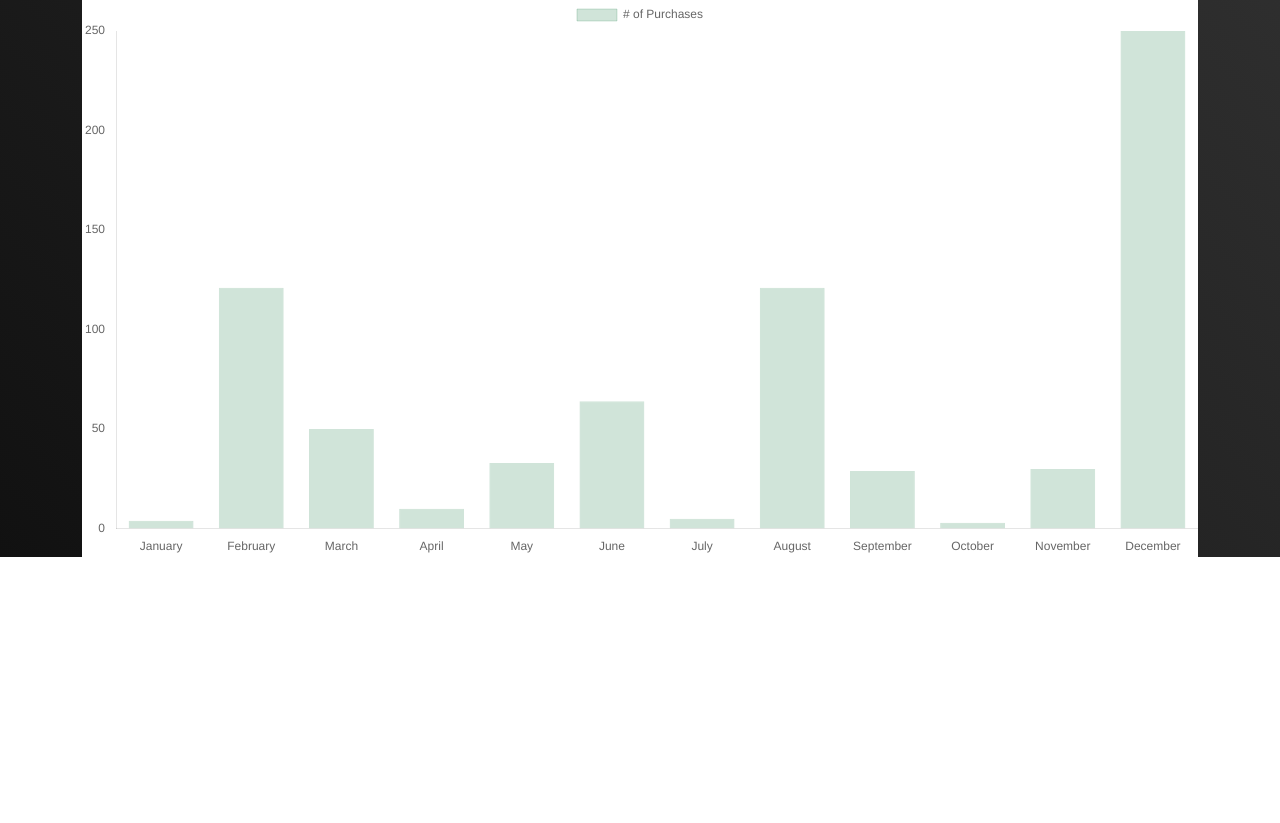
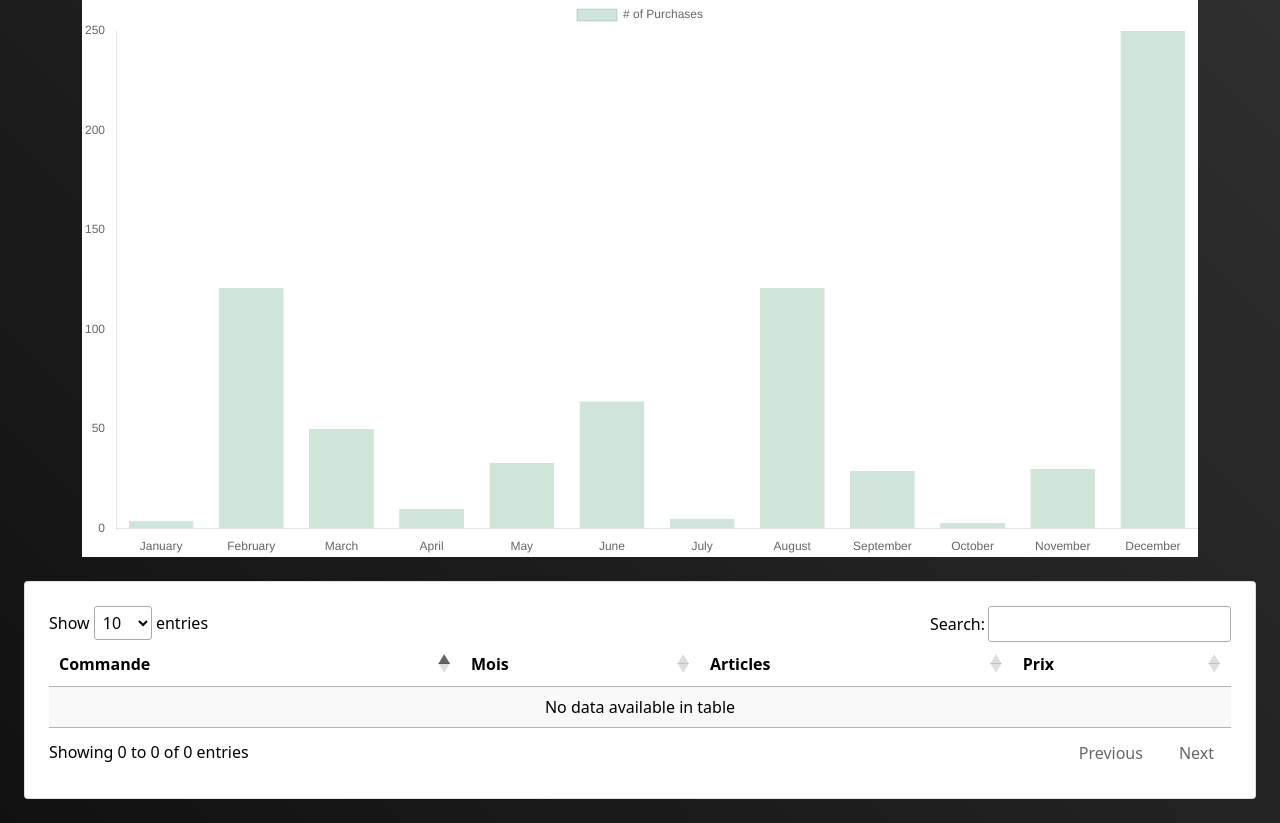
Before and after one commit to Estiennejeremy/T-DAT-901, a Django app: template DataHub/DataHub/templates/DataHub/home.html in a window 1280 px wide. Shown: the part 303-1126 px from the top of the page. Before the commit the page ends 860 px from the top, so only its background shows below. Run offline with Django 3.2, Linux system fonts and the light colour scheme; the template is opened without the code that fills it, so the values that code supplies are empty; some libraries are stand-ins or nearby versions.

Commit message:
datatables ok

```diff
--- a/DataHub/DataHub/templates/DataHub/base.html
+++ b/DataHub/DataHub/templates/DataHub/base.html
@@ -6,10 +6,15 @@
         <title>KaDo</title>
 
         <link rel="stylesheet" type="text/css" href="{% static 'css/style.css' %}"/>
-        <link href="https://cdn.jsdelivr.net/npm/bootstrap@5.1.3/dist/css/bootstrap.min.css" rel="stylesheet" integrity="sha384-1BmE4kWBq78iYhFldvKuhfTAU6auU8tT94WrHftjDbrCEXSU1oBoqyl2QvZ6jIW3" crossorigin="anonymous">
+        <link rel="stylesheet" type="text/css" href="https://cdn.jsdelivr.net/npm/bootstrap@5.1.3/dist/css/bootstrap.min.css" integrity="sha384-1BmE4kWBq78iYhFldvKuhfTAU6auU8tT94WrHftjDbrCEXSU1oBoqyl2QvZ6jIW3" crossorigin="anonymous">
+        <link rel="stylesheet" type="text/css" href="https://cdn.datatables.net/1.10.22/css/jquery.dataTables.css" />
+
+
         <script src="https://cdn.jsdelivr.net/npm/bootstrap@5.1.3/dist/js/bootstrap.bundle.min.js" integrity="sha384-ka7Sk0Gln4gmtz2MlQnikT1wXgYsOg+OMhuP+IlRH9sENBO0LRn5q+8nbTov4+1p" crossorigin="anonymous"></script>
         <script src="https://cdn.jsdelivr.net/npm/chart.js"></script>
         <script src="https://kit.fontawesome.com/35fcad854a.js" crossorigin="anonymous"></script>
+        <script src="https://code.jquery.com/jquery-3.5.1.min.js"></script>
+        <script src="https://cdn.datatables.net/1.10.22/js/jquery.dataTables.min.js"></script>
 
     </head>
 
--- a/DataHub/DataHub/templates/DataHub/home.html
+++ b/DataHub/DataHub/templates/DataHub/home.html
@@ -133,11 +133,51 @@
         </div>
         -->
     </div>
+
+    <div class="card m-4 p-4">
+        <table id="example" class="display" style="width:100%">
+            <thead>
+                <tr>
+                    <th>Commande</th>
+                    <th>Mois</th>
+                    <th>Articles</th>
+                    <th>Prix</th>
+                </tr>
+            </thead>
+            <tbody>
+                {% for commande in commandesClient %}
+                <tr>
+                    <td>{{ commande.TICKET_ID }}</td>
+                    <td>{{ commande.MOIS_VENTE }}</td>
+                    <td>{{ commande.NOMBRE_ARTICLES }}</td>
+                    <td>{{ commande.PRIX_TOTAL }}</td>
+                </tr>
+                {% endfor %}
+            </tbody>
+        </table>
+    </div>
 </div>
 
 
 
 <script>
+
+$(document).ready(function() {
+    $('#example').DataTable();
+} );
+var CommandesClient = "{{ CommandesClient|safe }}";
+console.log (CommandesClient)
+
+var myTable = $('#example').DataTable({
+    "paging": true,
+    "lengthChange": true,
+    "searching": true,
+    "ordering": true,
+    "info": true,
+    "autoWidth": true,
+});
+
+
 const ctx = document.getElementById('myChart');
 var a = "{{totalByMonth|safe}}";
 console.log("Data =+>", a);
```
Also changed, not shown: DataHub/DataHub/views.py (+11 -3 lines).
